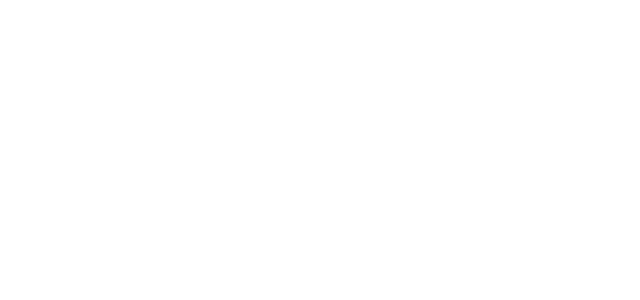
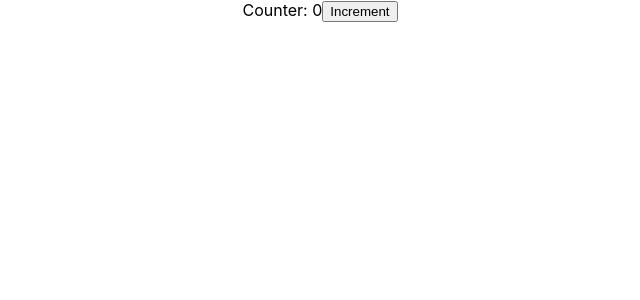
Before and after one commit to plamenkoyovchev/react-concepts, a React (Create React App) app: page / in a window 1280 px wide. Shown: the top 300 px of the page, without its empty margins (320-960 px from the left). Built offline with nearby package versions, Linux system fonts and the light colour scheme.

Commit message:
Update state in stateful class component

```diff
--- a/src/App.js
+++ b/src/App.js
@@ -1,8 +1,13 @@
 import React from "react";
 import "./App.css";
+import Counter from "./patterns/set-state/Counter";
 
 const App = () => {
-  return <div className="App"></div>;
+  return (
+    <div className="App">
+      <Counter />
+    </div>
+  );
 };
 
 export default App;
--- /dev/null
+++ b/src/patterns/set-state/Counter.jsx
@@ -0,0 +1,30 @@
+import React, { Component } from "react";
+
+class Counter extends Component {
+  constructor(props) {
+    super(props);
+
+    this.state = {
+      count: 0,
+    };
+  }
+
+  onIncrementHandler = () => {
+    this.setState((prevState) => {
+      return {
+        count: prevState.count + 1,
+      };
+    });
+  };
+
+  render() {
+    return (
+      <>
+        <label>{`Counter: ${this.state.count}`}</label>
+        <button onClick={this.onIncrementHandler}>Increment</button>
+      </>
+    );
+  }
+}
+
+export default Counter;
```
